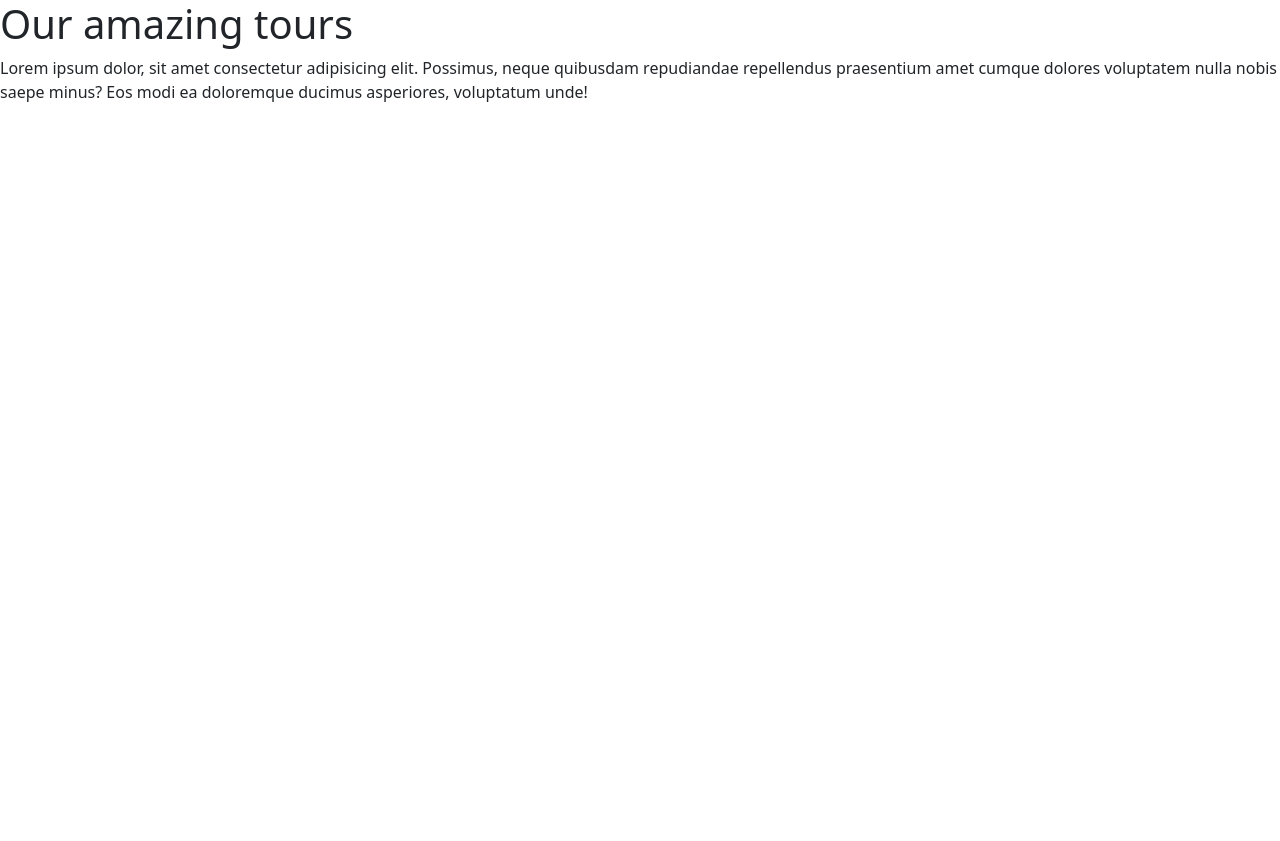
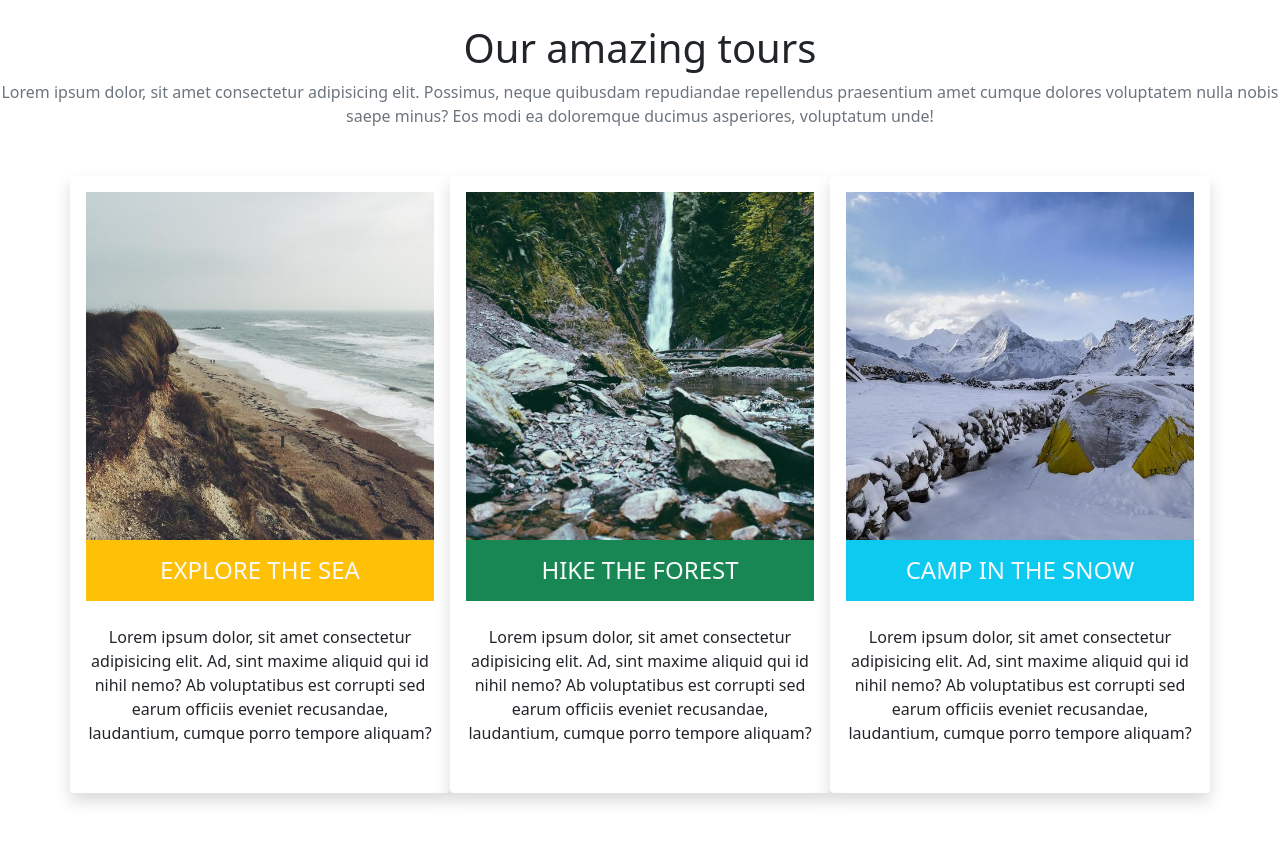
Before and after one commit to LauraElenaAnghelache/bootstrap-travel-agency, a plain HTML site: page index.html in a window 1280 px wide. Before the commit the page ends 800 px from the top, so only its background shows below. Drawn offline with nearby package versions, Linux system fonts and the light colour scheme.

Commit message:
grid+pics

```diff
--- a/index.html
+++ b/index.html
@@ -10,30 +10,43 @@
   </head>
   <body>
       <!-- header -->
-    <header>
+    <header class="text-center pt-4">
     <h1>Our amazing tours</h1>
-    <p>Lorem ipsum dolor, sit amet consectetur adipisicing elit. Possimus, neque quibusdam repudiandae repellendus praesentium amet cumque dolores voluptatem nulla nobis saepe minus? Eos modi ea doloremque ducimus asperiores, voluptatum unde!</p>
+        <p class="text-secondary mb-5">Lorem ipsum dolor, sit amet consectetur adipisicing elit. Possimus, neque quibusdam repudiandae repellendus praesentium amet cumque dolores voluptatem nulla nobis saepe minus? Eos modi ea doloremque ducimus asperiores, voluptatum unde!</p>
     </header>
     <!-- main-->
     <main>
         <div class="container">
             <div class="row">
-                <div class="col">
-
+                <div class="col shadow p-3 mb-5 bg-body rounded">
+                   <div class="text-center">
+                   <img
+                   class="img-fluid" src="img/1061-600x600.jpg" alt="immagine1"/>
+                   <h4 class="text-light pt-3 pb-3 bg-warning">EXPLORE THE SEA</h4>
+                   <p class="text-center pt-3 pb-3">
+                       Lorem ipsum dolor, sit amet consectetur adipisicing elit. Ad, sint maxime aliquid qui id nihil nemo? Ab voluptatibus est corrupti sed earum officiis eveniet recusandae, laudantium, cumque porro tempore aliquam?
+                   </p>
+                   </div>
                 </div>
-            </div>
-        </div>
-        <div class="container">
-            <div class="row">
-                <div class="col">
-
-                </div>
-            </div>
-        </div>
-        <div class="container">
-            <div class="row">
-                <div class="col">
-
+                <div class="col shadow p-3 mb-5 bg-body rounded">
+                    <div class="text-center">
+                    <img
+                    class="img-fluid" src="img/15-600x600.jpg" alt="immagini2"/>
+                    <h4 class="text-light bg-success pt-3 pb-3">HIKE THE FOREST</h4>
+                        <p class="text-center pt-3 pb-3">
+                            Lorem ipsum dolor, sit amet consectetur adipisicing elit. Ad, sint maxime aliquid qui id nihil nemo? Ab voluptatibus est corrupti sed earum officiis eveniet recusandae, laudantium, cumque porro tempore aliquam?
+                        </p>
+                    </div>
+                   </div>
+                <div class="col shadow p-3 mb-5 bg-body rounded">
+                    <div class=" text-center">
+                    <img
+                    class="img-fluid" src="img/1036-600x600.jpg" alt="immagine 3"/>
+                    <h4 class="text-light bg-info pt-3 pb-3">CAMP IN THE SNOW</h4>
+                    <p class="text-center pt-3 pb-3">
+                        Lorem ipsum dolor, sit amet consectetur adipisicing elit. Ad, sint maxime aliquid qui id nihil nemo? Ab voluptatibus est corrupti sed earum officiis eveniet recusandae, laudantium, cumque porro tempore aliquam?
+                    </p>
+                    </div>
                 </div>
             </div>
         </div>
```
